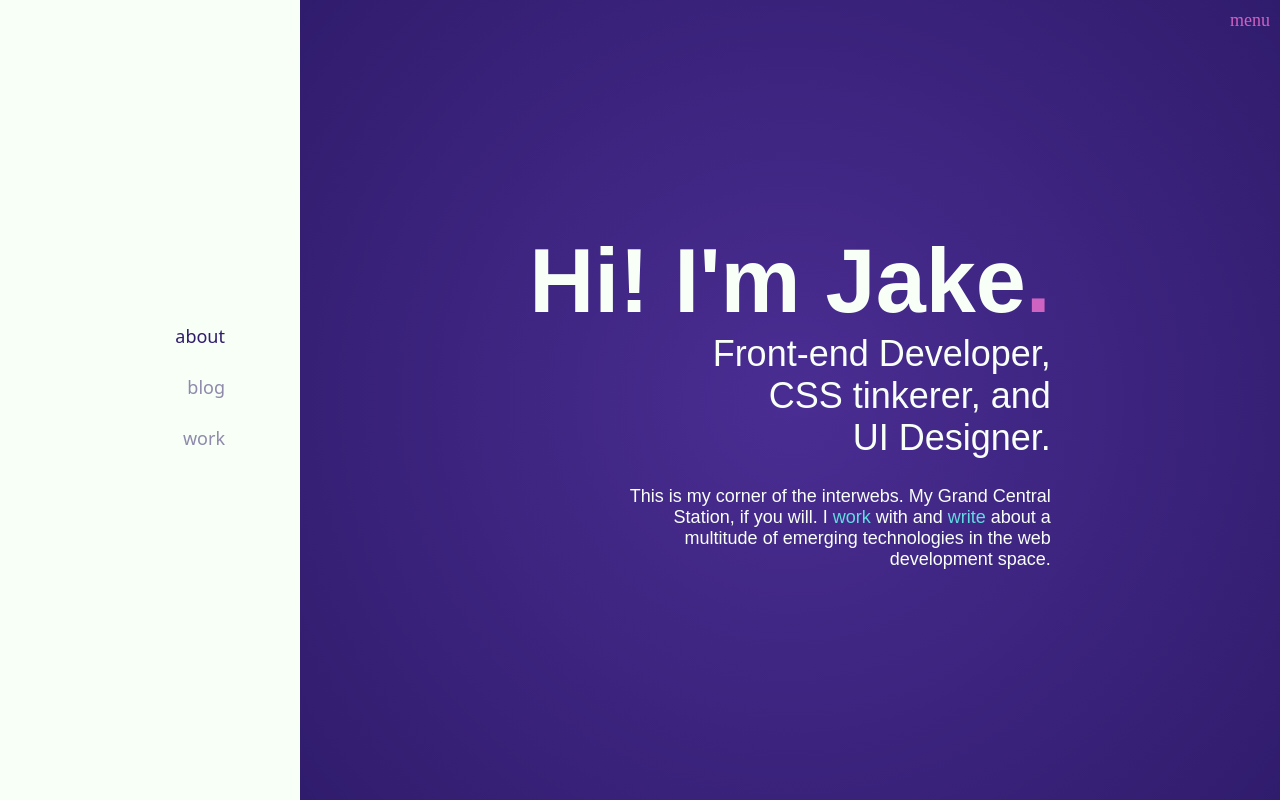
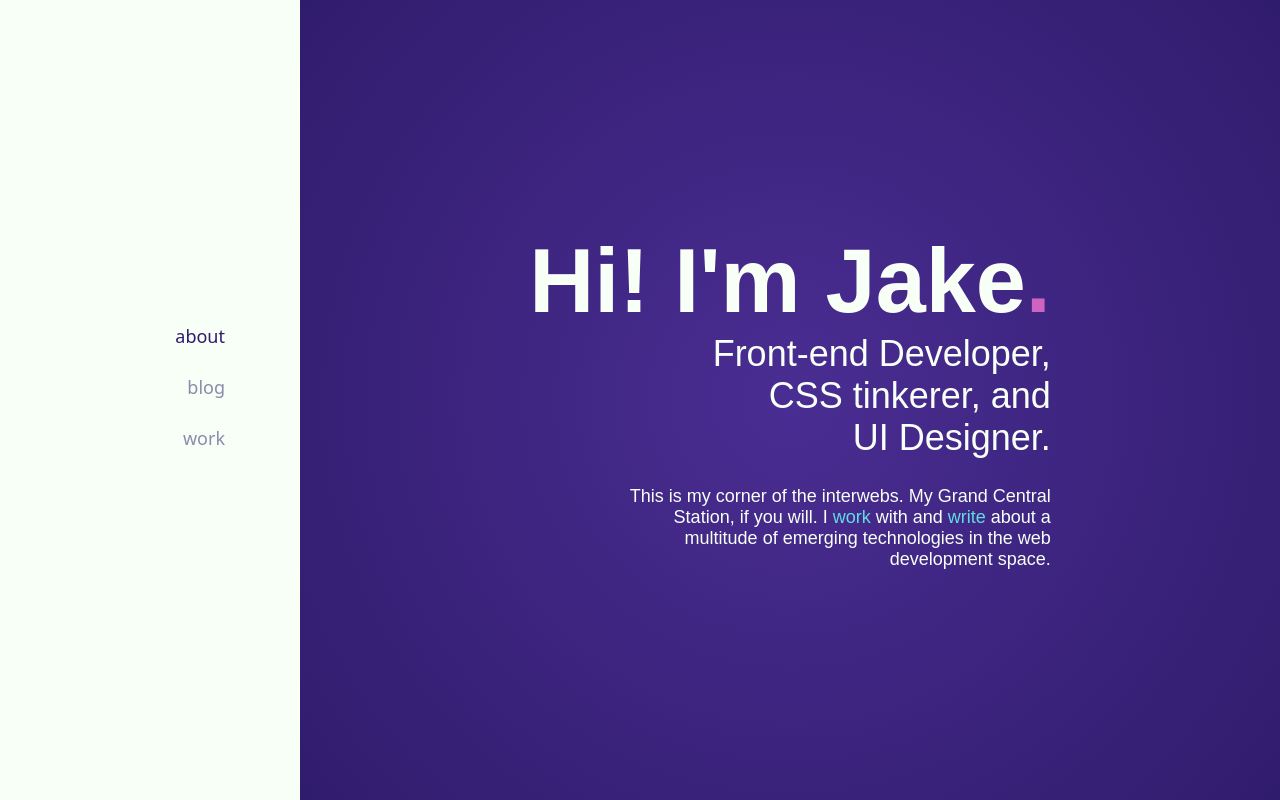
Before and after one commit to jakewies/next-emotion-website, a Next.js app: page / in a window 1280 px wide. Built offline with nearby package versions, Linux system fonts and the light colour scheme.

Commit message:
Add a min-height to the main content of every page equal to 100vh. Remove acticle margin-top for blog posts in favor of padding top to get the correct background color

```diff
--- a/src/components/page/index.js
+++ b/src/components/page/index.js
@@ -24,6 +24,8 @@ injectGlobal`
 // shouldn't have to manage layout here and in navigation.js
 // should only need to manage it in one place
 const Main = styled.main`
+  background: #f7fff7;
+  min-height: 100vh;
   @media (min-width: 768px) {
     margin-left: 200px;
   }
@@ -39,6 +41,10 @@ const Burger = styled.span`
   right: 10px;
   color: #ce63c1;
   cursor: pointer;
+
+  @media (min-width: 768px) {
+    display: none;
+  }
 `
 
 class Page extends React.Component {
```
Also changed, not shown: pages/post.js (+2 -6 lines).
